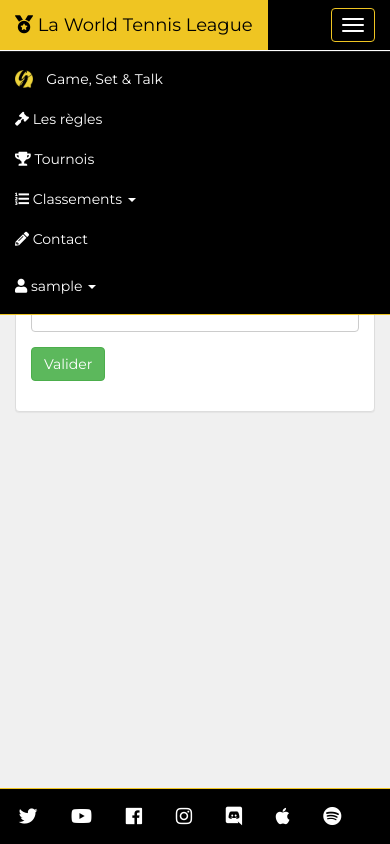
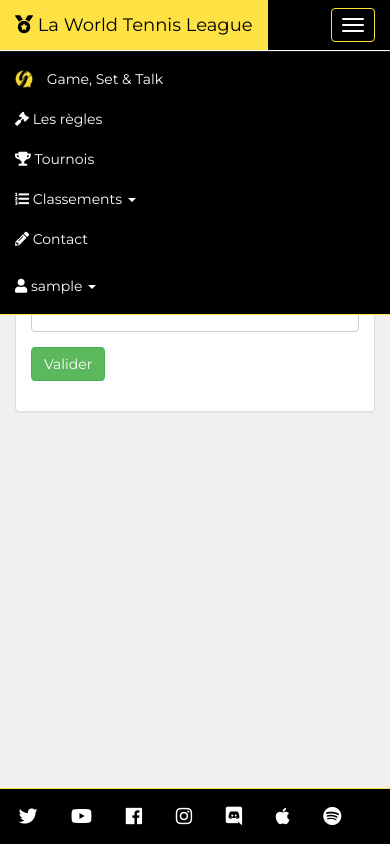
Before and after one commit to colingdc/world-tennis-league, a Flask app: page /wtl/change-password in a window 390 px wide, after a click on "Toggle navigation". Run offline with Flask 2, Linux system fonts and the light colour scheme; a user stored in the database is signed in; data that the repository does not hold is empty; parts of the project's set-up code (start-up, migrations or seed data) failed here and were passed over; some libraries are stand-ins or nearby versions.

Commit message:
Replace logo and update color

```diff
--- a/app/static/css/navbar.css
+++ b/app/static/css/navbar.css
@@ -11,7 +11,7 @@
 
 .navbar-default {
   background-color: #000000;
-  border-color: #efc522;
+  border-color: #fee244;
 }
 .navbar-default .navbar-brand {
   color: #ffffff;
@@ -19,7 +19,7 @@
 .navbar-default .navbar-brand:hover,
 .navbar-default .navbar-brand:focus {
   color: #000000;
-  background-color: #efc522;
+  background-color: #fee244;
 }
 .navbar-default .navbar-text {
   color: #ffffff;
@@ -30,7 +30,7 @@
 .navbar-default .navbar-nav > li > a:hover,
 .navbar-default .navbar-nav > li > a:focus {
   color: #000000;
-  background-color: #efc522;
+  background-color: #fee244;
 }
 .navbar-default .navbar-nav > li > .dropdown-menu {
   background-color: #000000;
@@ -41,35 +41,35 @@
 .navbar-default .navbar-nav > li > .dropdown-menu > li > a:hover,
 .navbar-default .navbar-nav > li > .dropdown-menu > li > a:focus {
   color: #000000;
-  background-color: #efc522;
+  background-color: #fee244;
 }
 .navbar-default .navbar-nav > li > .dropdown-menu > li.divider {
-  background-color: #efc522;
+  background-color: #fee244;
 }
 .navbar-default .navbar-nav .open .dropdown-menu > .active > a,
 .navbar-default .navbar-nav .open .dropdown-menu > .active > a:hover,
 .navbar-default .navbar-nav .open .dropdown-menu > .active > a:focus {
   color: #000000;
-  background-color: #efc522;
+  background-color: #fee244;
 }
 .navbar-default .navbar-nav > .active > a,
 .navbar-default .navbar-nav > .active > a:hover,
 .navbar-default .navbar-nav > .active > a:focus {
   color: #000000;
-  background-color: #efc522;
+  background-color: #fee244;
 }
 .navbar-default .navbar-nav > .open > a,
 .navbar-default .navbar-nav > .open > a:hover,
 .navbar-default .navbar-nav > .open > a:focus {
   color: #000000;
-  background-color: #efc522;
+  background-color: #fee244;
 }
 .navbar-default .navbar-toggle {
-  border-color: #efc522;
+  border-color: #fee244;
 }
 .navbar-default .navbar-toggle:hover,
 .navbar-default .navbar-toggle:focus {
-  background-color: #efc522;
+  background-color: #fee244;
 }
 .navbar-default .navbar-toggle .icon-bar {
   background-color: #ffffff;
@@ -83,7 +83,7 @@
 }
 .navbar-default .navbar-link:hover {
   color: #000000;
-  background-color: #efc522;
+  background-color: #fee244;
 }
 
 @media (max-width: 767px) {
@@ -93,12 +93,12 @@
   .navbar-default .navbar-nav .open .dropdown-menu > li > a:hover,
   .navbar-default .navbar-nav .open .dropdown-menu > li > a:focus {
     color: #000000;
-    background-color: #efc522;
+    background-color: #fee244;
   }
   .navbar-default .navbar-nav .open .dropdown-menu > .active > a,
   .navbar-default .navbar-nav .open .dropdown-menu > .active > a:hover,
   .navbar-default .navbar-nav .open .dropdown-menu > .active > a:focus {
     color: #000000;
-    background-color: #efc522;
+    background-color: #fee244;
   }
 }
--- a/app/templates/base.html
+++ b/app/templates/base.html
@@ -11,7 +11,7 @@ block head %} {{ super() }}
 <link
         rel="shortcut icon"
         type="image/png"
-        href="{{ url_for('static', filename='images/logo-v3.png') }}"
+        href="{{ url_for('static', filename='images/logo-v4.png') }}"
 />
 
 {% endblock %} {% block styles %}
@@ -58,7 +58,7 @@ block head %} {{ super() }}
             <span
             ><img
                     class="logo"
-                    src="{{ url_for('static', filename='images/logo-v3.png') }}"
+                    src="{{ url_for('static', filename='images/logo-v4.png') }}"
             /></span>
                         Game, Set & Talk
                     </a>
@@ -200,7 +200,7 @@ block head %} {{ super() }}
         <span
         ><img
                 class="logo"
-                src="{{ url_for('static', filename='images/logo-v3.png') }}"/></span
+                src="{{ url_for('static', filename='images/logo-v4.png') }}"/></span
         >Game, Set & Talk
             </a>
         </div>
```
Also changed, not shown: app/static/images/logo-v4.png (added).
